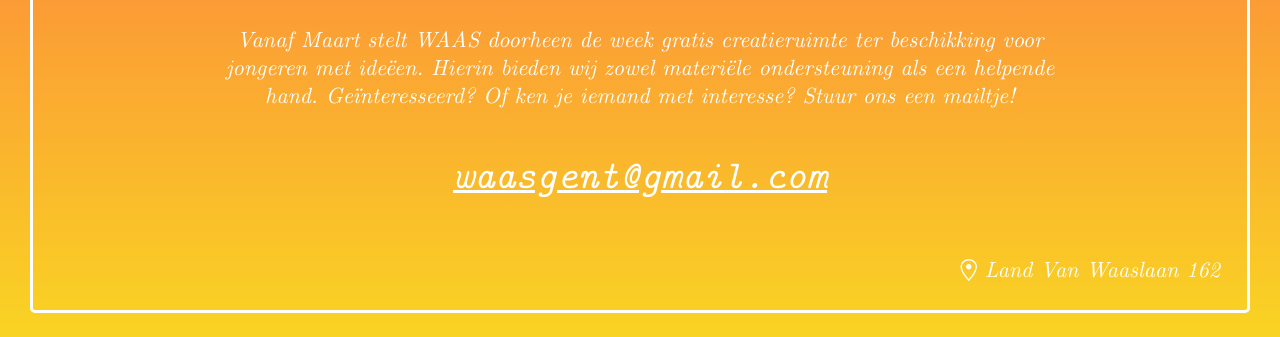
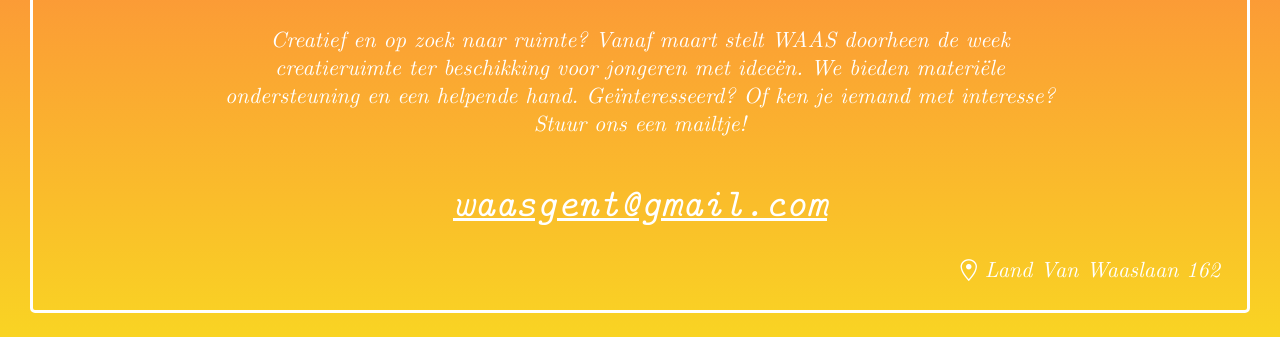
Before and after one commit to jhwaas/jhwaas.github.io, a plain HTML site: page index.html in a window 1280 px wide. Shown: the part 463-800 px from the top of the page. Drawn offline with nearby package versions, Linux system fonts and the light colour scheme.

Commit message:
changen mail

```diff
--- a/index.html
+++ b/index.html
@@ -21,7 +21,7 @@
 		<div class="center-div intro">
 			<img id="logo" class="svg logo" src="images/logo.svg"/>
         <p>
-          Vanaf Maart stelt WAAS doorheen de week gratis creatieruimte ter beschikking voor jongeren met ideëen. Hierin bieden wij zowel materiële ondersteuning als een helpende hand. Geïnteresseerd? Of ken je iemand met interesse? Stuur ons een mailtje!
+					Creatief en op zoek naar ruimte? Vanaf maart stelt WAAS doorheen de week creatieruimte ter beschikking voor jongeren met ideeën. We bieden materiële ondersteuning en een helpende hand. Geïnteresseerd? Of ken je iemand met interesse? Stuur ons een mailtje!
         </p>
         <p class="contact"><code>waasgent@gmail.com</code> </p>
         <p class="adres"> <span class="octicon octicon-location"></span> Land Van Waaslaan 162</p>
```
